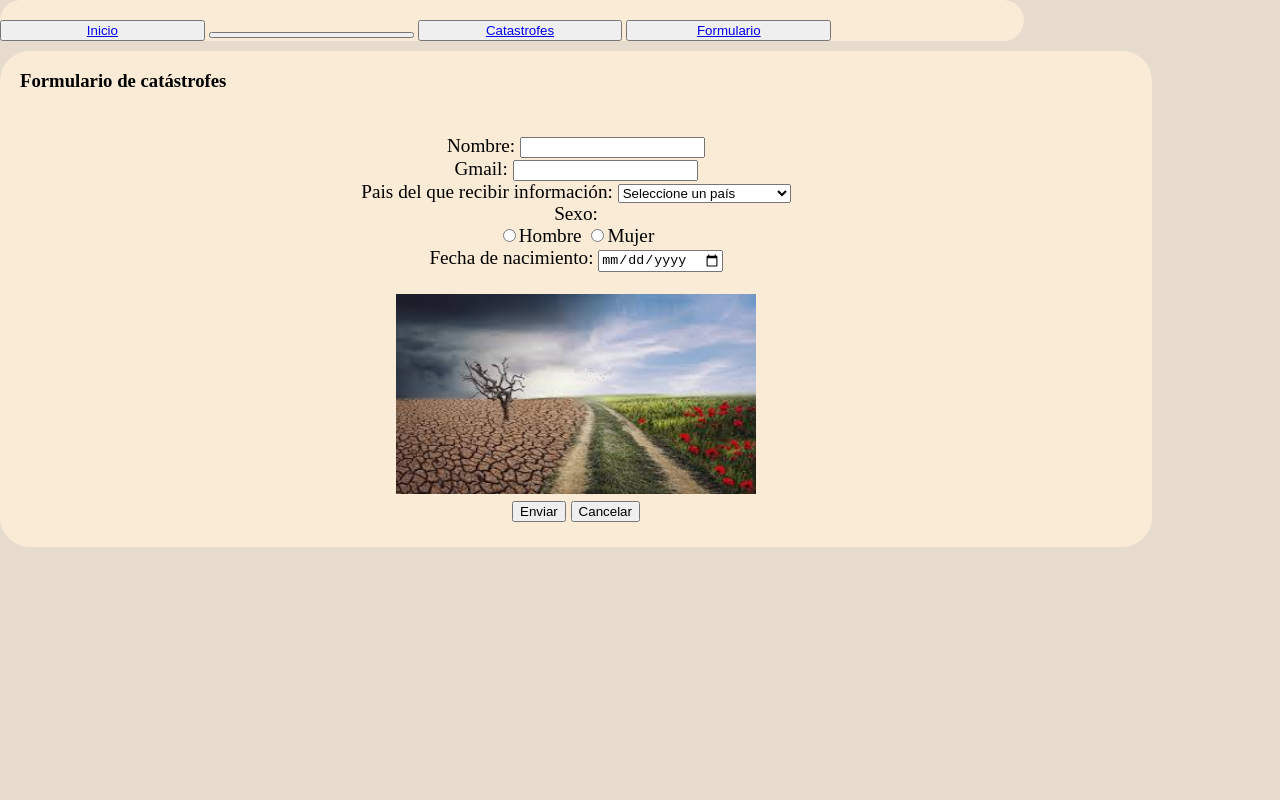
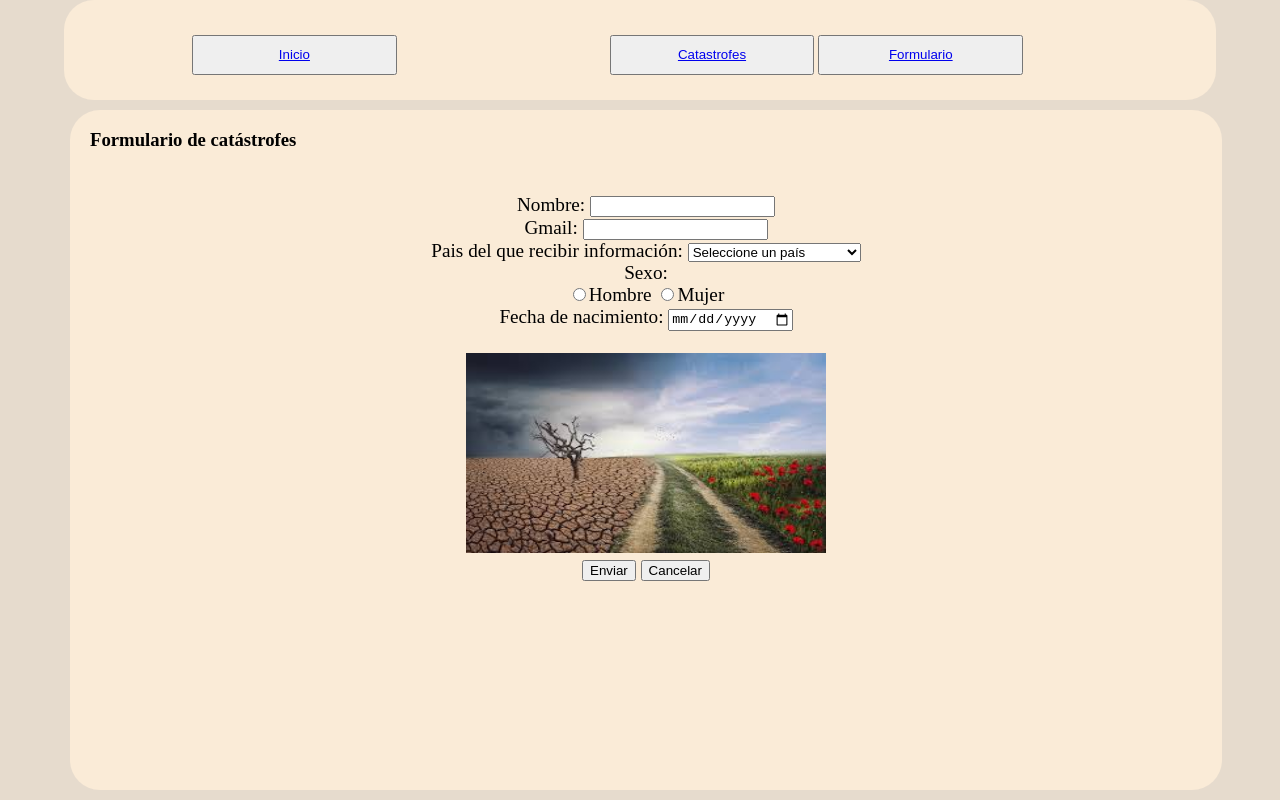
Before and after one commit to pcaldito/Cambio-Climatico, a plain HTML site: page formulario.html in a window 1280 px wide. Drawn offline with Linux system fonts and the light colour scheme.

Commit message:
Update css.css

```diff
--- a/css/css.css
+++ b/css/css.css
@@ -1,30 +1,29 @@
 body{
     background-color: rgb(230, 219, 205);
-    margin:0 auto; <!-- para centrar la pagina en cualuier navegador y resolucion -->
+    margin:0 auto; /* para centrar la pagina en cualquier navegador y resolución */
 }
 nav {
     background-color: antiquewhite;
-    width:80vw; <!-- se adapta al ancho de la ventana -->
-    height:10vh; <!-- se adapta al alto de la ventana -->
+    width:80vw; /* se adapta al ancho de la ventana */
+    height:10vh; /* se adapta al alto de la ventana */
     margin:0 auto;
-    padding-top:20px; <!-- deja espacio encima de los botones -->
+    padding-top:20px; /* deja espacio encima de los botones */
     padding-left:10%;
-    border-radius:30px; <!-- redondea los bordes del nav -->
+    border-radius:30px; /* redondea los bordes del nav */
 }
 nav button{
-    width:20%; <!-- ancho de los botones -->
-    height:50%; <!-- alto de los botones -->
-
+    width:20%; /* ancho de los botones */
+    height:50%; /* alto de los botones */
 }
-#oculto{ <!-- oculta un boton para dejar espacio entre el inicio y el botn de catastrofes -->
-    background-color: antiquewhite;  <!-- lo dejo del mismo color que el fondo para que no se vea -->
+#oculto{ /* oculta un boton para dejar espacio entre el inicio y el boton de catastrofes */
+    background-color: antiquewhite;  /* lo dejo del mismo color que el fondo para que no se vea */
     border:0;
 }
 main{
     float:left;
-    width:90vw; <!-- que coja el 90% del ancho de la ventana -->
+    width:90vw; /* que coja el 90% del ancho de la ventana */
     height: 85vh;
-    margin-top:10px; <!-- dejar margen arriba -->
+    margin-top:10px; /* dejar margen arriba */
     margin-left:70px;
     background-color: antiquewhite;
     border-radius:30px;
@@ -42,7 +41,7 @@ main h3{
     padding-left: 20px;
 }
 main section{
-    font-weight:bolder; <!-- para poner negrita en los titulos -->
+    font-weight:bolder; /* para poner negrita en los titulos */
     font-size:25px;
     padding-top:10px;
     padding-left:20px;
@@ -50,7 +49,7 @@ main section{
 main article{
     font-size:16px;
     padding-left:20px;
-    text-align:justify; <!-- justificar el texto -->
+    text-align:justify; /* justificar el texto */
     padding-right:20px;
 }
 aside{
@@ -68,7 +67,7 @@ aside img{
     padding-left:30px;
 }
 aside figcaption{
-    text-align: center; <!-- centrar el texto justo debajo de las imagenes -->
+    text-align: center; /* centrar el texto justo debajo de las imagenes */
 }
 #desastres{
     font-weight:bolder;
@@ -91,11 +90,11 @@ main table th{
     border:2px solid black;
     padding:10px;
 }
-main table th:nth-of-type(odd){ <!-- los pares de un color -->
+main table th:nth-of-type(odd){ /* los pares de un color */
     background-color:black;
     color:white;
 }
-main table th:nth-of-type(even){ <!-- los impares de otro color -->
+main table th:nth-of-type(even){ /* los impares de otro color */
     background-color: white;
     color:black;
 }
```
